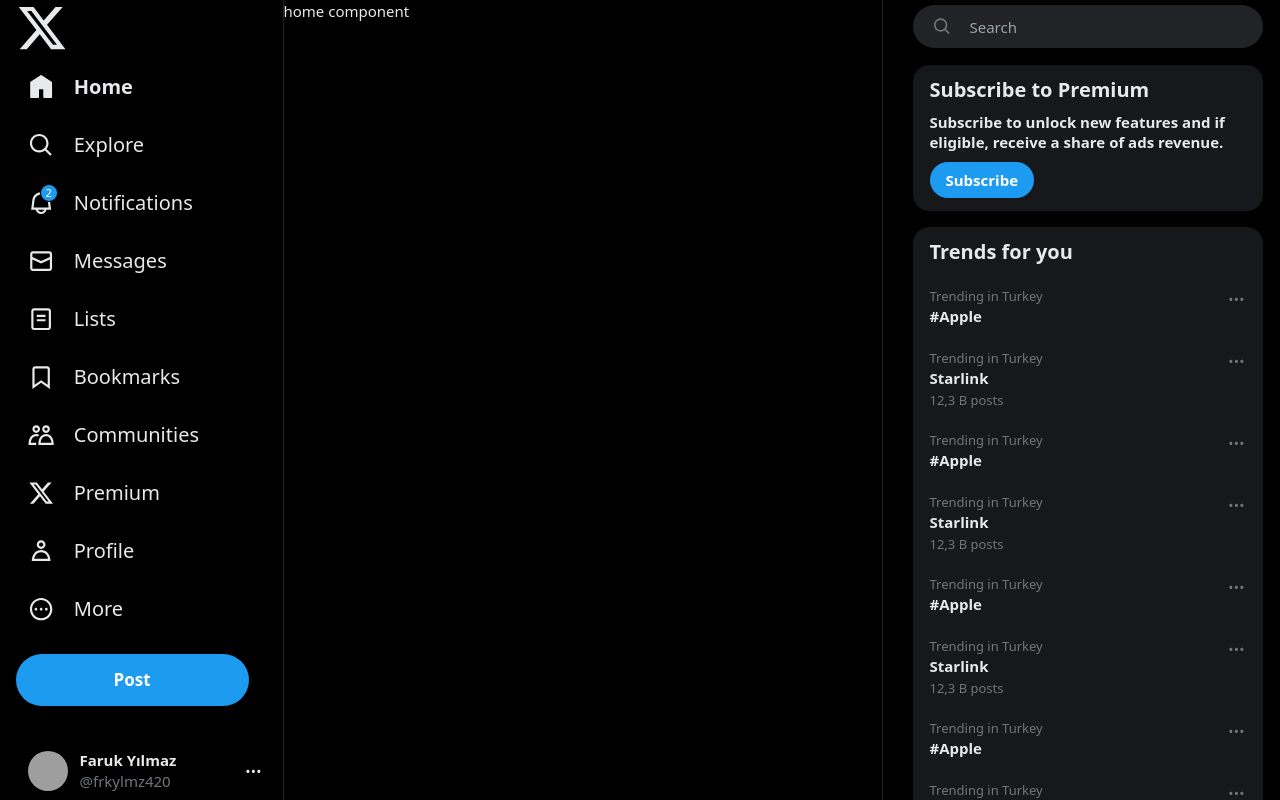
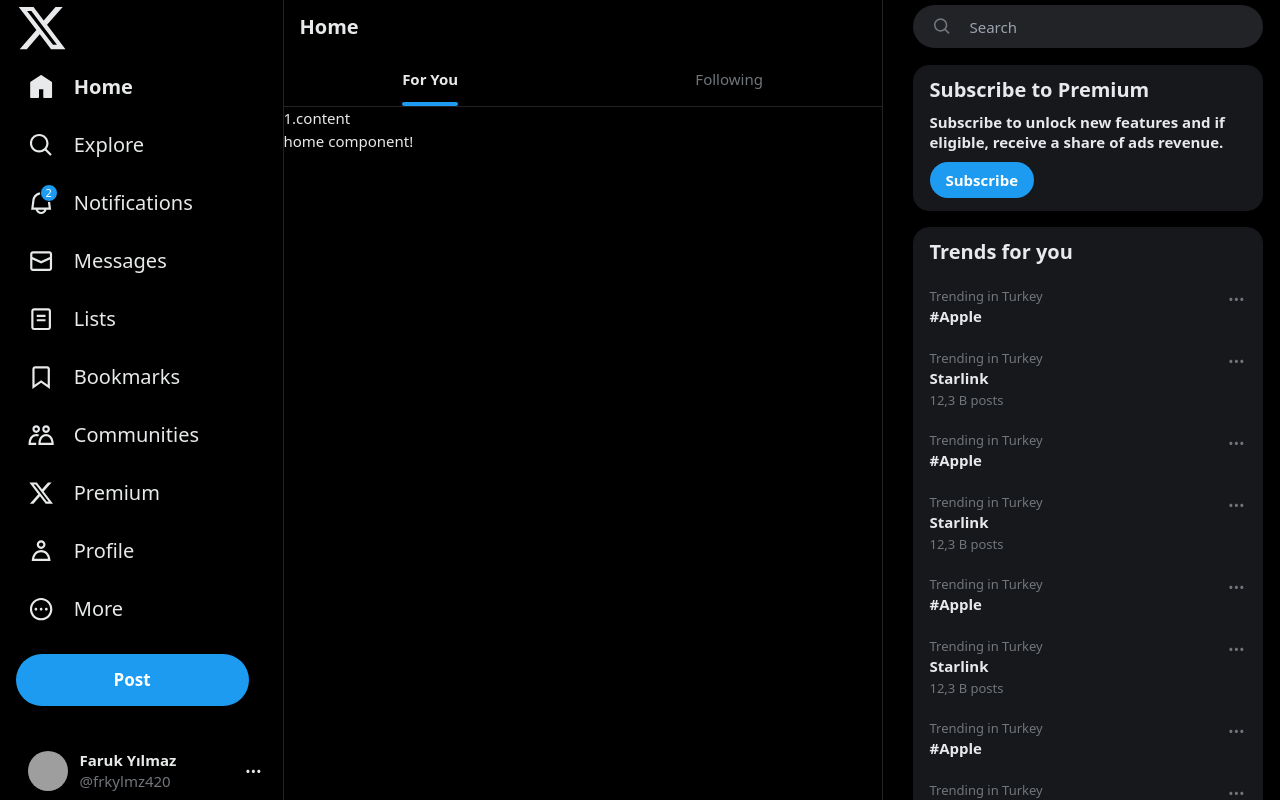
Before and after one commit to frkylmz/twitter-x-clone-react, a React app: page / in a window 1280 px wide. Shown: the top 800 px of the page. Built offline with nearby package versions, Linux system fonts and the light colour scheme; grey boxes are pictures that could not be loaded; the HTML template or start-up script is replaced by a standard one.

Commit message:
added tab component

```diff
--- /dev/null
+++ b/src/components/sticky-header/index.jsx
@@ -0,0 +1,16 @@
+import PropTypes from "prop-types";
+
+export default function StickyHeader({ title, children }) {
+  return (
+    <header className="sticky border-b border-[color:var(--background-third)] top-0 z-10 bg-[color:var(--background-primary-alpha)] backdrop-blur-md">
+      <h3 className="px-4 h-[3.313rem] flex items-center text-xl font-bold">
+        {title}
+      </h3>
+      {children}
+    </header>
+  );
+}
+
+StickyHeader.propTypes = {
+  title: PropTypes.string.isRequired,
+};
--- /dev/null
+++ b/src/components/tab/content.jsx
@@ -0,0 +1,3 @@
+export default function Content({ children }) {
+  return <div>{children}</div>;
+}
--- /dev/null
+++ b/src/components/tab/context.jsx
@@ -0,0 +1,4 @@
+import { createContext, useContext } from "react";
+
+export const TabContext = createContext();
+export const useTab = () => useContext(TabContext);
--- /dev/null
+++ b/src/components/tab/index.jsx
@@ -0,0 +1,42 @@
+import Items from "~/components/tab/items";
+import Item from "~/components/tab/item";
+import Content from "~/components/tab/content";
+import PropTypes from "prop-types";
+import { TabContext } from "~/components/tab/context";
+import { useEffect, useState } from "react";
+import StickyHeader from "../sticky-header";
+
+export default function Tab({ children, activeTab }) {
+  const [active, setActive] = useState(activeTab);
+
+  useEffect(() => {
+    setActive(activeTab);
+  }, [activeTab]);
+
+  const contents = children.filter((c) => c.type == Content);
+  const stickyHeader = children.filter((c) => c.type == StickyHeader);
+  const items = stickyHeader[0];
+
+  const content = contents.find((c) => c.props.id == active);
+
+  const data = {
+    active,
+    setActive,
+  };
+
+  return (
+    <TabContext.Provider value={data}>
+      {items}
+      {content}
+    </TabContext.Provider>
+  );
+}
+
+Tab.Items = Items;
+Tab.Item = Item;
+Tab.Content = Content;
+
+Tab.propTypes = {
+  children: PropTypes.arrayOf(PropTypes.node),
+  activeTab: PropTypes.string.isRequired,
+};
--- /dev/null
+++ b/src/components/tab/item.jsx
@@ -0,0 +1,36 @@
+import classNames from "classnames";
+import PropTypes from "prop-types";
+import { useTab } from "~/components/tab/context";
+
+export default function Item({ children, id }) {
+  const { active, setActive } = useTab();
+
+  return (
+    <button
+      type="button"
+      onClick={() => {
+        setActive(id);
+      }}
+      className="flex-auto text-center hover:bg-[color:var(--background-secondary)] transition-colors">
+      <div
+        className={classNames(
+          "h-[3.313rem] relative inline-flex items-center",
+          {
+            "font-bold": active == id,
+            "text-[color:var(--color-base-secondary)] font-medium":
+              active != id,
+          }
+        )}>
+        {children}
+        {active == id && (
+          <div className="h-[4px] absolute bottom-0 left-0 w-full rounded-full bg-[color:var(--color-primary)]"></div>
+        )}
+      </div>
+    </button>
+  );
+}
+
+Item.PropTypes = {
+  children: PropTypes.oneOfType([PropTypes.string, PropTypes.node]),
+  id: PropTypes.string,
+};
--- /dev/null
+++ b/src/components/tab/items.jsx
@@ -0,0 +1,3 @@
+export default function Items({ children }) {
+  return <div className="flex">{children}</div>;
+}
--- a/src/layouts/main/index.jsx
+++ b/src/layouts/main/index.jsx
@@ -15,6 +15,10 @@
     document.documentElement.style.setProperty(
       "--background-primary",
       appearance.backgroundColor.primary
+    );
+    document.documentElement.style.setProperty(
+      "--background-primary-alpha",
+      appearance.backgroundColor.primaryAlpha
     );
     document.documentElement.style.setProperty(
       "--background-secondary",
--- a/src/layouts/main/sidebar/account/more/index.jsx
+++ b/src/layouts/main/sidebar/account/more/index.jsx
@@ -49,9 +49,7 @@
       </button>
 
       <button className="py-3 px-4 text-left transition-colors hover:bg-[color:var(--background-secondary)] w-full font-bold leading-[1.25rem]">
-        <div className="max-w-[228px]">
-          @{currentAccount.userName} hesabından çıkış yap
-        </div>
+        <div className="max-w-[228px]">Log out @{currentAccount.userName}</div>
       </button>
     </div>
   );
--- a/src/modals/appearance/index.jsx
+++ b/src/modals/appearance/index.jsx
@@ -159,6 +159,7 @@
                   setBackgroundColor({
                     name: "default",
                     primary: "#fff",
+                    primaryAlpha: "#ffffffa6",
                     secondary: "#f7f9f9",
                     third: "#eff3f4",
                     modal: "#00000066",
@@ -205,6 +206,7 @@
                   setBackgroundColor({
                     name: "dim",
                     primary: "#15202b",
+                    primaryAlpha: "#15202ba6",
                     secondary: "#1e2732",
                     third: "#273340",
                     modal: "#5b708366",
@@ -251,6 +253,7 @@
                   setBackgroundColor({
                     name: "lightsOut",
                     primary: "#000",
+                    primaryAlpha: "#000000a6",
                     secondary: "#16181c",
                     third: "#212327",
                     modal: "#5b708366",
--- a/src/pages/home/index.jsx
+++ b/src/pages/home/index.jsx
@@ -1,5 +1,20 @@
-import MainLayout from "~/layouts/main";
+import StickyHeader from "~/components/sticky-header";
+import Tab from "~/components/tab";
 
 export default function Home() {
-  return <div>home component</div>;
+  return (
+    <>
+      <Tab activeTab="for-you">
+        <StickyHeader title="Home">
+          <Tab.Items>
+            <Tab.Item id="for-you">For You</Tab.Item>
+            <Tab.Item id="followings">Following</Tab.Item>
+          </Tab.Items>
+        </StickyHeader>
+        <Tab.Content id="for-you">1.content</Tab.Content>
+        <Tab.Content id="followings">2.content</Tab.Content>
+      </Tab>
+      home component!
+    </>
+  );
 }
--- a/src/store/appearance/index.jsx
+++ b/src/store/appearance/index.jsx
@@ -4,6 +4,7 @@
   backgroundColor: {
     name: "lightsOut",
     primary: "#000000",
+    primaryAlpha: "#000000a6",
     secondary: "#16181c",
     third: "#212327",
     modal: "#5b708366",
```
